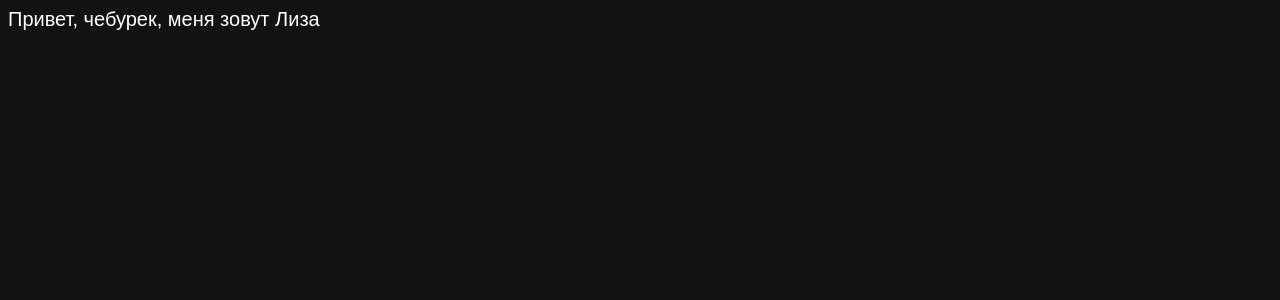
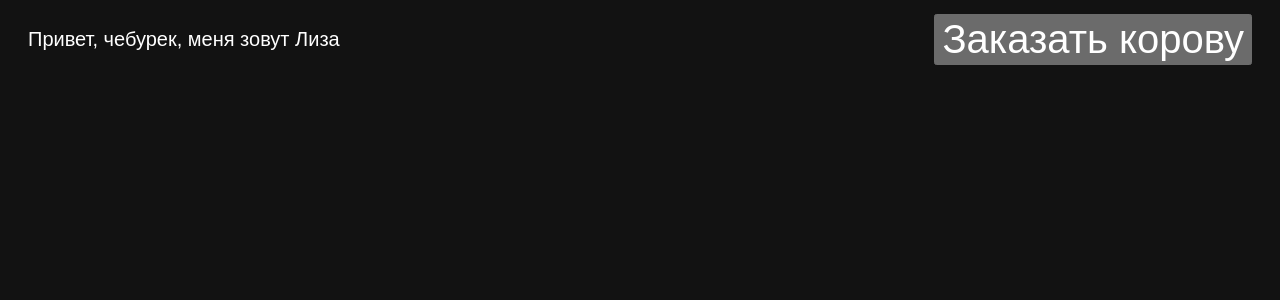
Before and after one commit to LizaKubrakova/LizaKubrakova, an Angular app: page / in a window 1280 px wide. Shown: the top 300 px of the page. Built offline with nearby package versions, Linux system fonts and the light colour scheme.

Commit message:
приколы

```diff
--- a/package.json
+++ b/package.json
@@ -3,7 +3,7 @@
   "version": "0.0.0",
   "scripts": {
     "ng": "ng",
-    "start": "ng serve",
+    "start": "ng serve --open",
     "build": "ng build",
 		"build:github": "ng build --configuration github",
     "watch": "ng build --watch --configuration development",
--- a/src/app/app.html
+++ b/src/app/app.html
@@ -1 +1,6 @@
-Привет, чебурек, меня зовут Лиза
+<div class="wrapper">
+	<p>
+		Привет, чебурек, меня зовут Лиза
+	</p>
+	<button type="button">Заказать корову</button>
+</div>
--- a/src/app/app.scss
+++ b/src/app/app.scss
@@ -0,0 +1,12 @@
+.wrapper {
+	display: flex;
+	align-items: center;
+	justify-content: space-between;
+	padding: 0 20px;
+	gap: 20px;
+}
+
+
+button {
+	font-size: 40px;
+}
```
